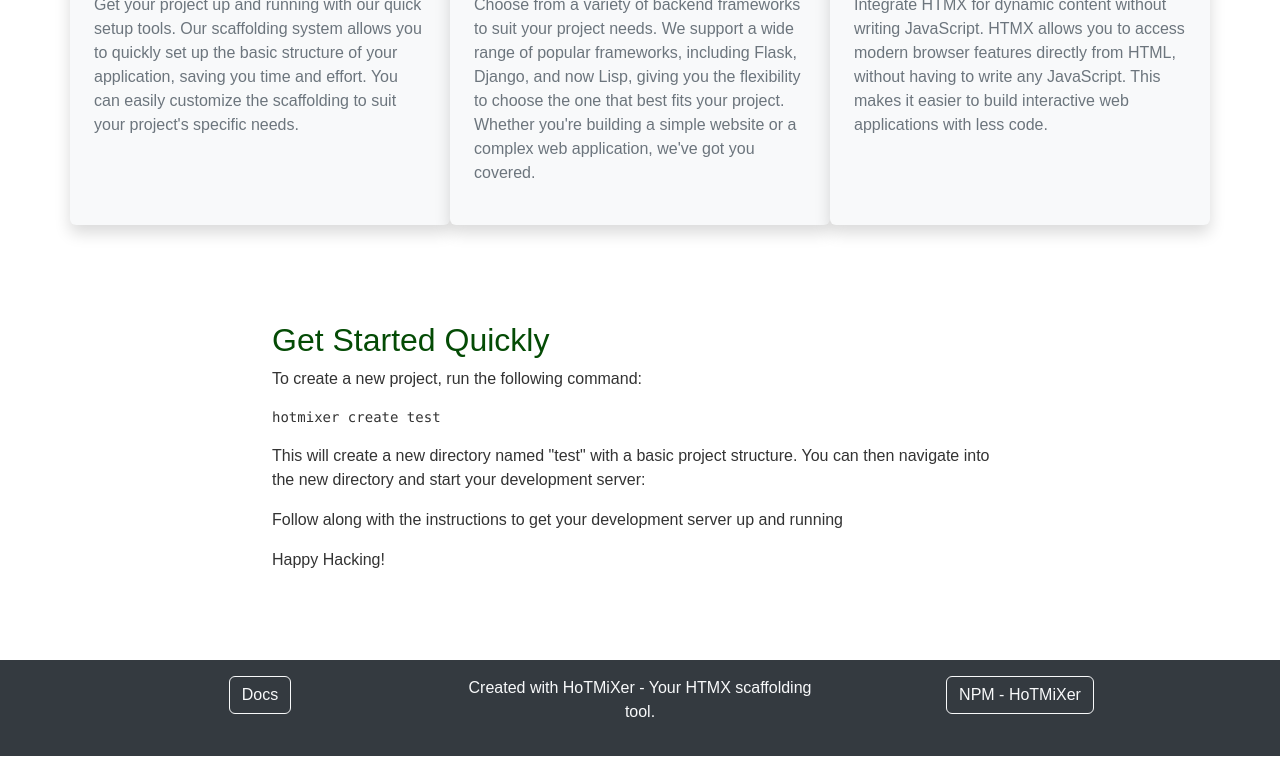
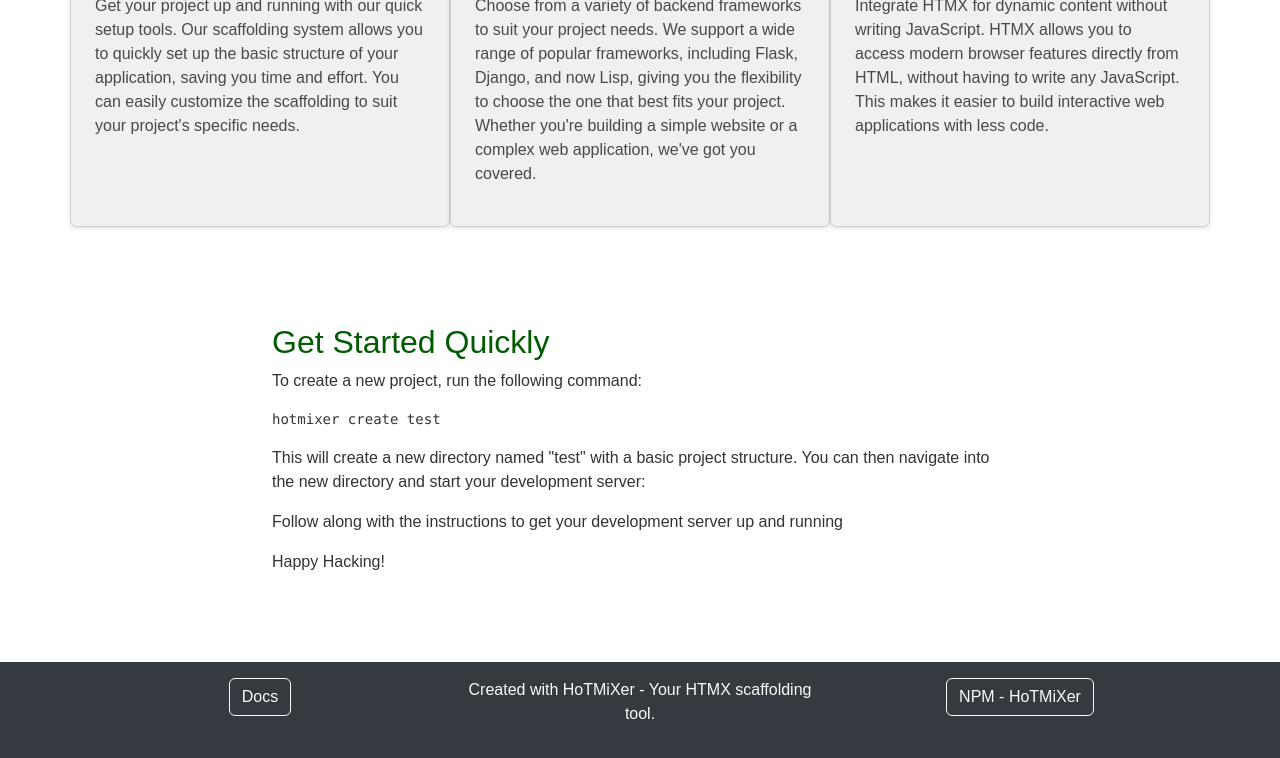
Before and after one commit to KDreynolds/hotmix_site, a website: page templates/index.html in a window 1280 px wide. Shown: the part 388-1146 px from the top of the page. Drawn offline with nearby package versions, Linux system fonts and the light colour scheme.

Commit message:
ok think ive got it here

```diff
--- a/static/style.css
+++ b/static/style.css
@@ -75,6 +75,39 @@ header {
     color: #0056b3;
 }
 
+.bg-light {
+    background-color: #f0f0f0;
+}
+
+.text-dark-green {
+    color: #025a02;
+}
+
+.text-secondary {
+    color: #494949 !important;
+}
+
+#quick-scaffolding,
+#backend-options,
+#htmx-integration {
+    background-color: #f0f0f0;
+    border: 1px solid #d0d0d0;
+    box-shadow: 0 2px 4px rgba(0,0,0,0.1);
+}
+
+
+#quick-scaffolding a,
+#backend-options a,
+#htmx-integration a {
+    color: #0000EE;
+}
+
+#quick-scaffolding a:hover,
+#backend-options a:hover,
+#htmx-integration a:hover {
+    color: #551A8B;
+}
+
 .sticky-nav {
     position: sticky;
     top: 0;
--- a/templates/index.html
+++ b/templates/index.html
@@ -27,24 +27,37 @@
 		<img src="/static/logo-no-background.png" alt="HoTMiXer logo" class="logo-small">
 	</div>
 
-    <main id="main-content" class="container py-4 bg-white" role="main">
+    <main id="main-content" class="container py-4" role="main">
         <div class="row">
-        <section id="quick-scaffolding" class="col-md-4 my-5 bg-light p-4 rounded shadow">
+            <section id="quick-scaffolding" class="col-md-4 my-5 p-4 rounded">
                 <h2 class="text-dark-green">Quick Scaffolding</h2>
-            <p class="text-secondary">Get your project up and running with our quick setup tools. Our scaffolding system allows you to quickly set up the basic structure of your application, saving you time and effort. You can easily customize the scaffolding to suit your project's specific needs.</p>
-            <!-- Additional content goes here -->
+                <p class="text-secondary">
+                    Get your project up and running with our quick setup tools. Our
+                    scaffolding system allows you to quickly set up the basic structure of
+                    your application, saving you time and effort. You can easily customize
+                    the scaffolding to suit your project's specific needs.
+                </p>
             </section>
 
-        <section id="backend-options" class="col-md-4 my-5 bg-light p-4 rounded shadow">
+            <section id="backend-options" class="col-md-4 my-5 p-4 rounded">
                 <h2 class="text-dark-green">Backend Options</h2>
-            <p class="text-secondary">Choose from a variety of backend frameworks to suit your project needs. We support a wide range of popular frameworks, including Flask, Django, and now Lisp, giving you the flexibility to choose the one that best fits your project. Whether you're building a simple website or a complex web application, we've got you covered.</p>
-            <!-- Additional content goes here -->
+                <p class="text-secondary">
+                    Choose from a variety of backend frameworks to suit your project needs.
+                    We support a wide range of popular frameworks, including Flask, Django,
+                    and now Lisp, giving you the flexibility to choose the one that best
+                    fits your project. Whether you're building a simple website or a
+                    complex web application, we've got you covered.
+                </p>
             </section>
 
-        <section id="htmx-integration" class="col-md-4 my-5 bg-light p-4 rounded shadow">
+            <section id="htmx-integration" class="col-md-4 my-5 p-4 rounded">
                 <h2 class="text-dark-green">HTMX Integration</h2>
-            <p class="text-secondary">Integrate HTMX for dynamic content without writing JavaScript. HTMX allows you to access modern browser features directly from HTML, without having to write any JavaScript. This makes it easier to build interactive web applications with less code.</p>
-            <!-- Additional content goes here -->
+                <p class="text-secondary">
+                    Integrate HTMX for dynamic content without writing JavaScript. HTMX
+                    allows you to access modern browser features directly from HTML, without
+                    having to write any JavaScript. This makes it easier to build
+                    interactive web applications with less code.
+                </p>
             </section>
         </div>
 
```
Lines whose indentation alone changed are shown as unchanged.
